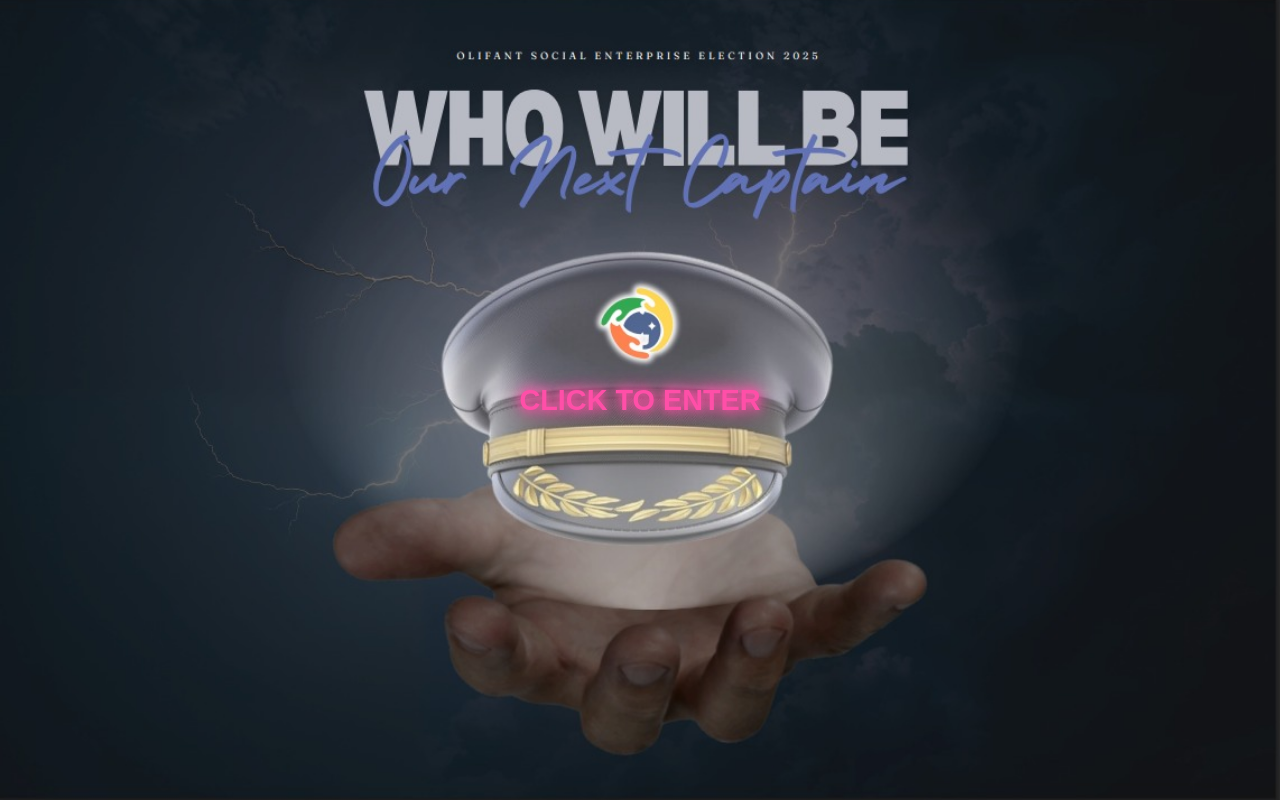
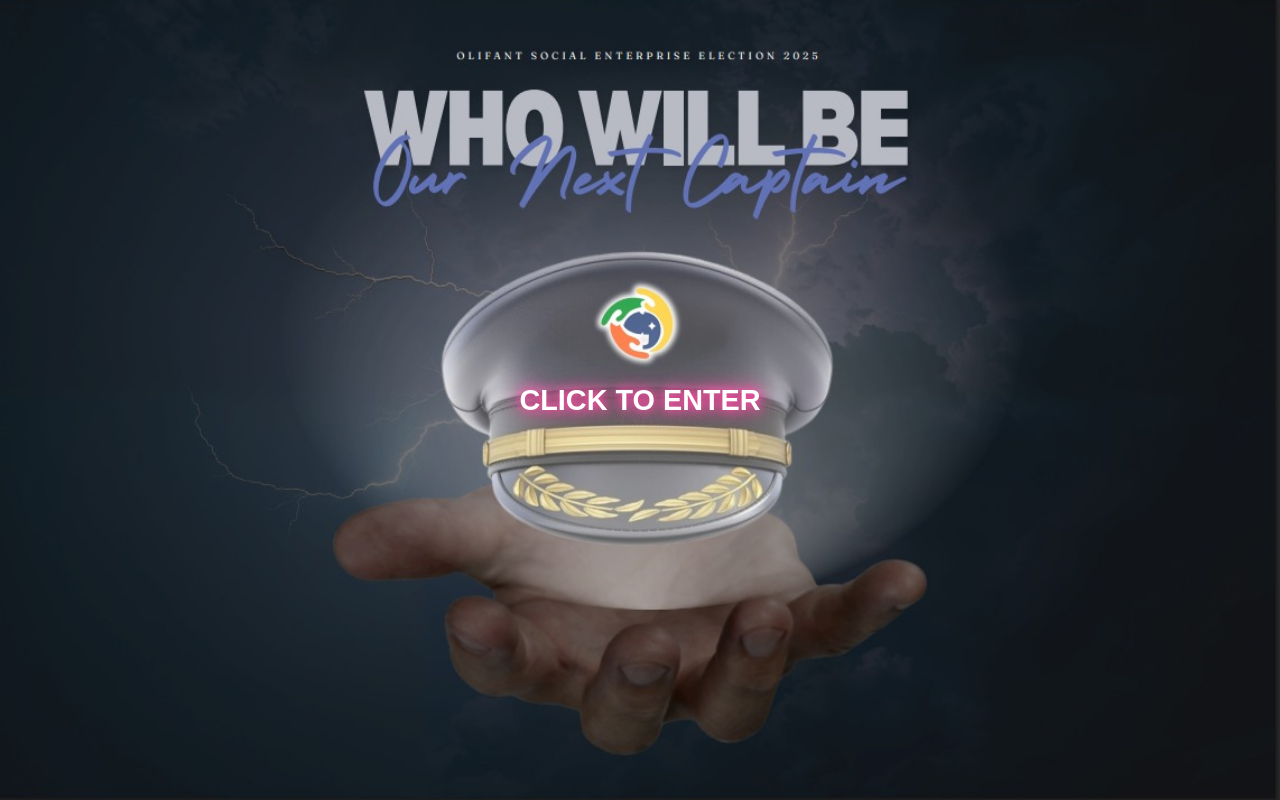
Before and after one commit to Emmanuel-Timothy/OSE-ELECTION, a plain HTML site: page public/index.html in a window 1280 px wide. Drawn offline with Linux system fonts and the light colour scheme.

Commit message:
Initial commit

```diff
--- a/public/css/style.css
+++ b/public/css/style.css
@@ -37,7 +37,7 @@ body {
 
 /* Flickering "CLICK TO ENTER" */
 #click-to-enter {
-  color: #ff4fa8;
+  color: #ffffff;
   font-size: 1.8em;
   font-weight: bold;
   text-shadow: 0 0 8px #ff4fa8, 0 0 15px #ff4fa8, 0 0 25px #e63e90;
```
